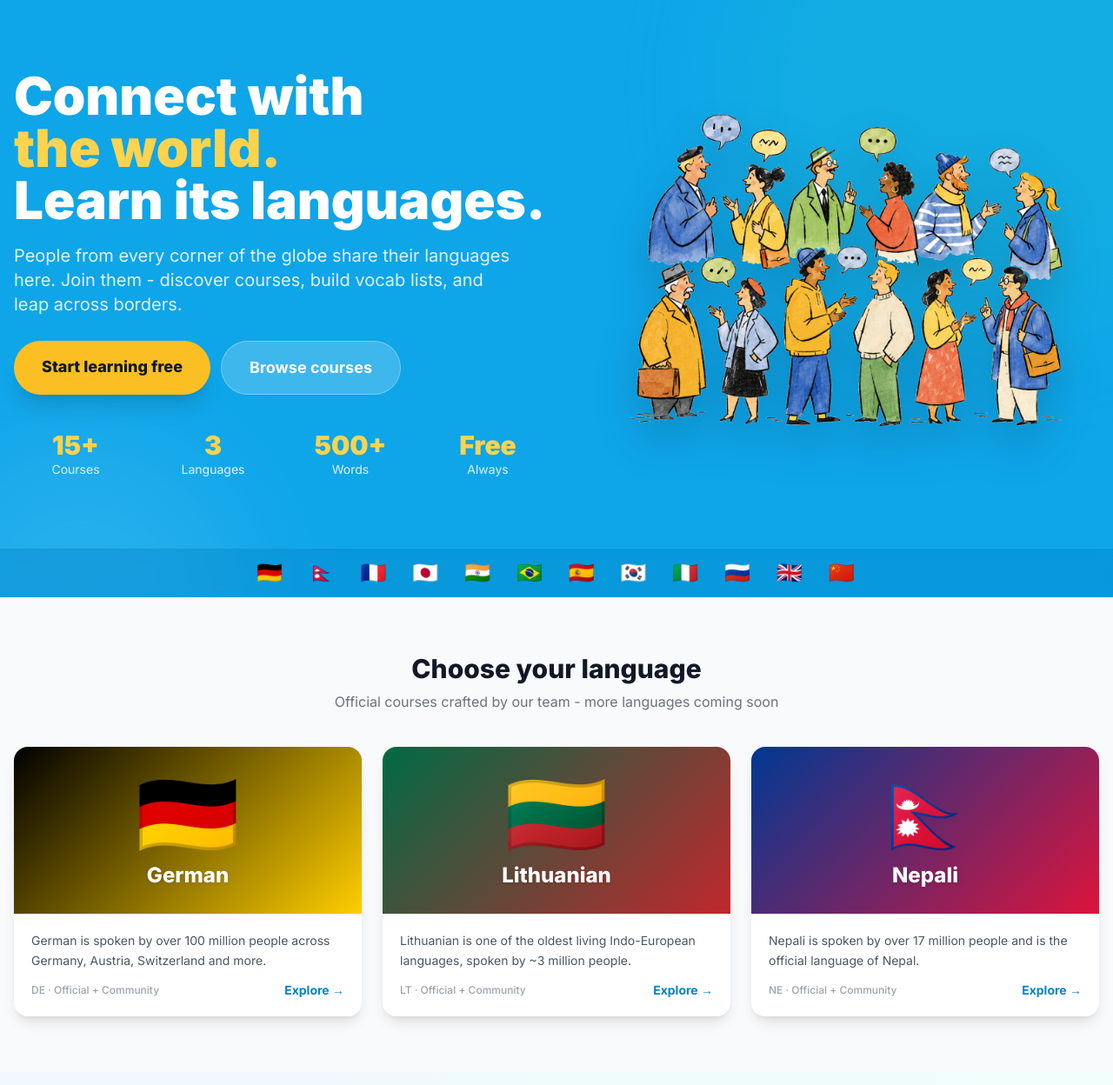
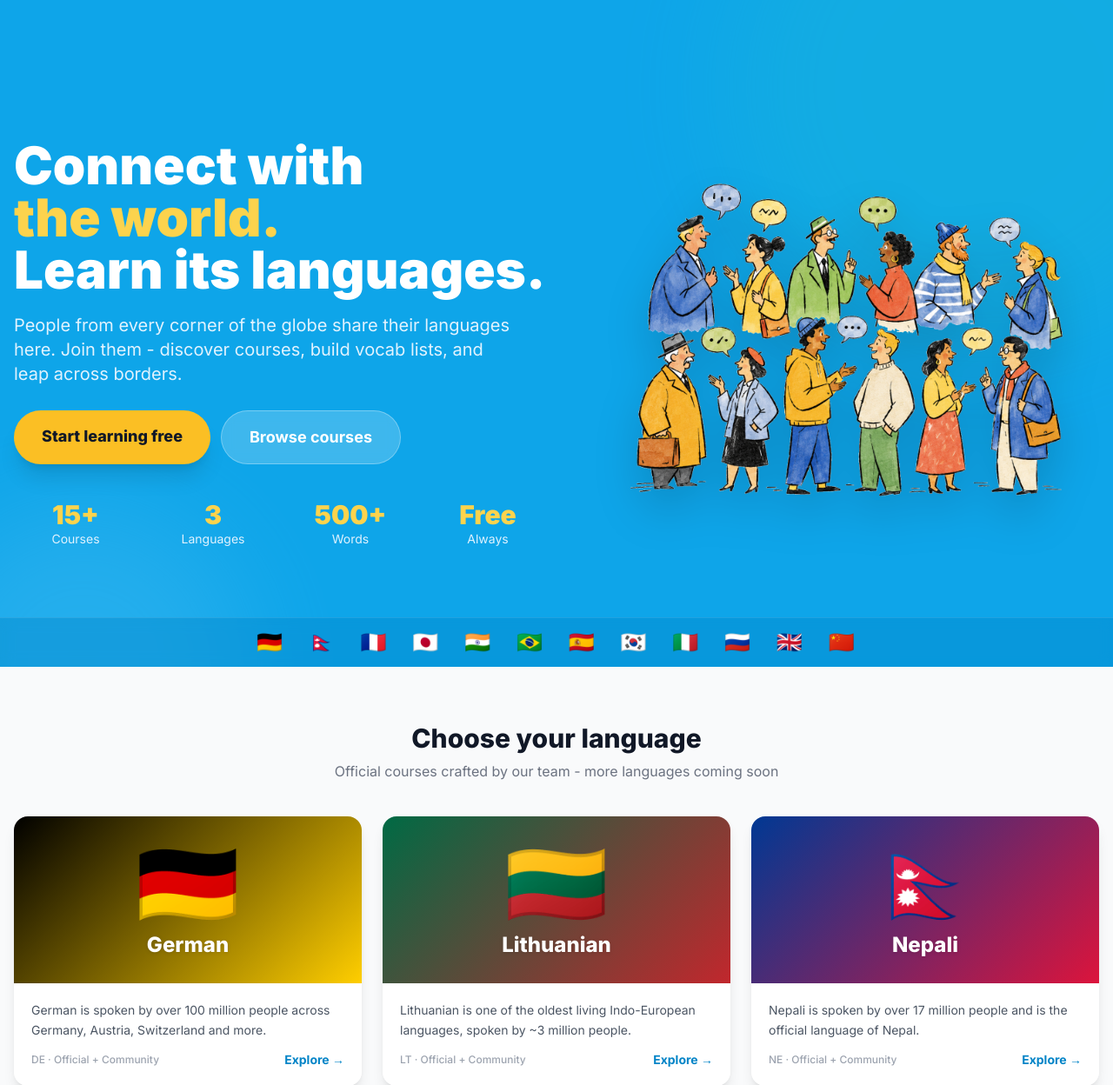
Before and after one commit to tmashworthab/lingoleap, a Flask app: page / in a window 1280 px wide. Shown: the top 1248 px of the page at 87% size. Run offline with Flask 3, Linux system fonts and the light colour scheme; data comes from the database, SQL or seed files in the repository; some libraries are stand-ins or nearby versions.

Commit message:
Increase hero top padding

```diff
--- a/templates/index.html
+++ b/templates/index.html
@@ -11,7 +11,7 @@
   <div class="absolute top-0 right-0 w-[600px] h-[600px] bg-teal-400 rounded-full opacity-15 -translate-y-1/3 translate-x-1/4 blur-3xl"></div>
   <div class="absolute bottom-0 left-0 w-96 h-96 bg-sky-300 rounded-full opacity-20 translate-y-1/2 -translate-x-1/4 blur-3xl"></div>
 
-  <div class="relative max-w-7xl mx-auto px-4 py-12 md:py-20">
+  <div class="relative max-w-7xl mx-auto px-4 pt-24 pb-12 md:pt-40 md:pb-20">
     <div class="flex flex-col md:flex-row items-center gap-8 md:gap-4">
 
       <!-- Left: text -->
```
